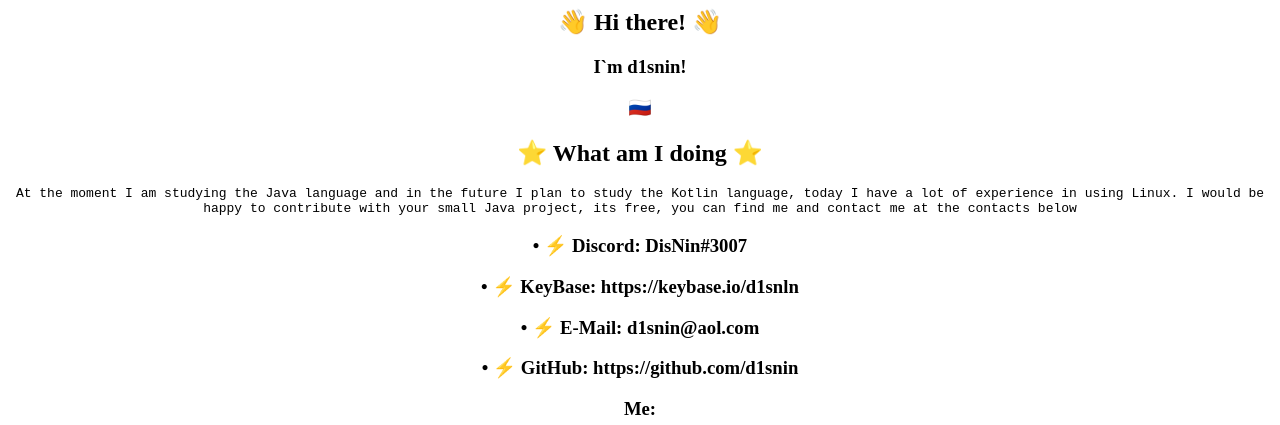
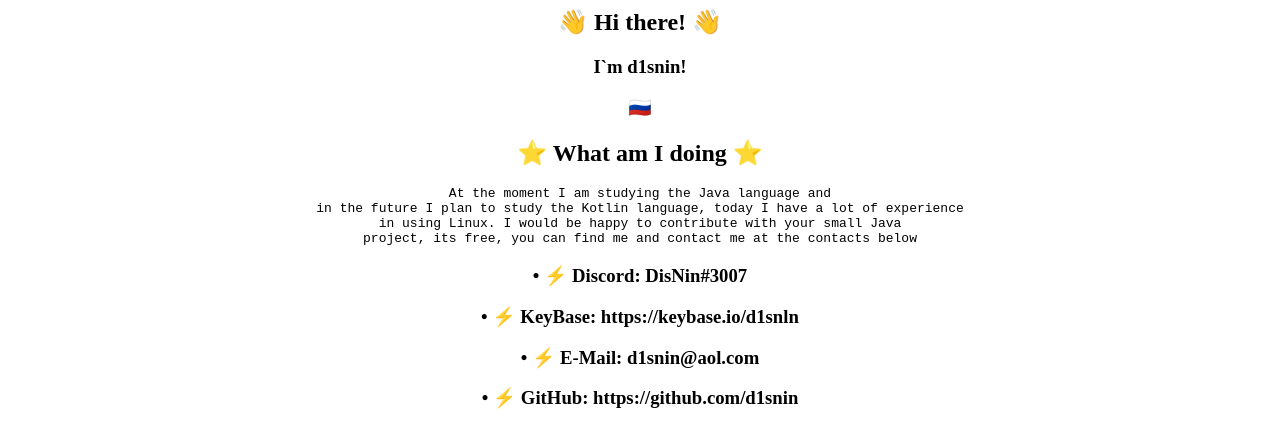
Before and after one commit to smokeytube/d1snin, a plain HTML site: page index.html in a window 1280 px wide. Shown: the top 425 px of the page. Drawn offline with Linux system fonts and the light colour scheme.

Commit message:
Update index.html

```diff
--- a/index.html
+++ b/index.html
@@ -5,7 +5,7 @@
 <h3 align="center">🇷🇺</h3>
 <h2 align="center">⭐ What am I doing ⭐</h2>
 <p align="center">
-  <samp>At the moment I am studying the Java language and in the future I plan to study the Kotlin language, today I have a lot of experience in using Linux. I would be happy to contribute with your small Java project, its free, you can find me and contact me at the contacts below
+  <samp>At the moment I am studying the Java language and <br> in the future I plan to study the Kotlin language, today I have a lot of experience <br> in using Linux. I would be happy to contribute with your small Java <br> project, its free, you can find me and contact me at the contacts below
   </samp>
 <h3 align="center">• ⚡ Discord: DisNin#3007</h3>
 <h3 align="center">• ⚡ KeyBase: https://keybase.io/d1snln</h3>
```
